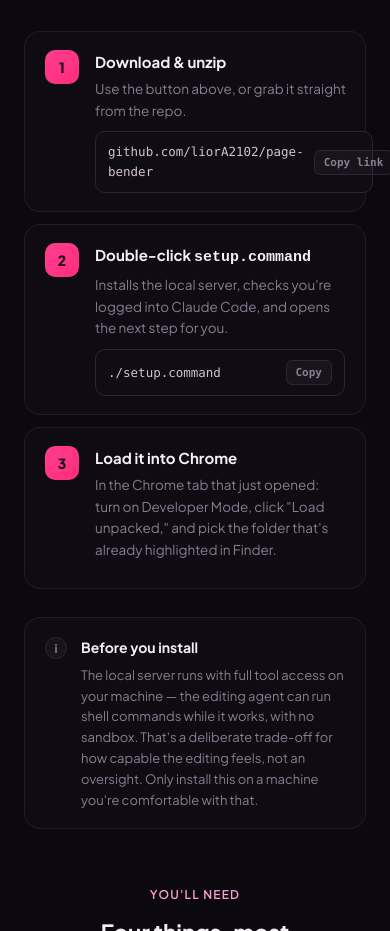
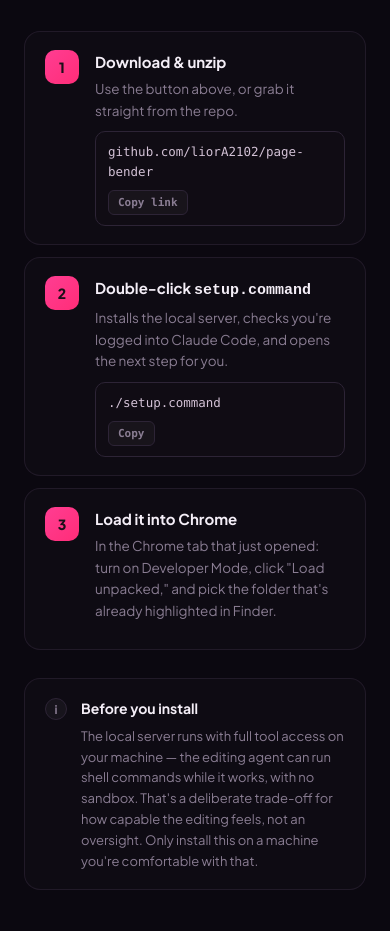
Before and after one commit to liorA2102/page-bender, a browser extension: page docs/index.html in a window 390 px wide. Shown: the part 2382-3313 px from the top of the page. Drawn offline with Linux system fonts and the light colour scheme.

Commit message:
Fix mobile overflow: let the copy-link/command rows wrap instead of overflowing on narrow screens

```diff
--- a/docs/index.html
+++ b/docs/index.html
@@ -318,9 +318,10 @@
   }
   .code {
     display: flex;
+    flex-wrap: wrap;
     align-items: center;
     justify-content: space-between;
-    gap: 10px;
+    gap: 8px 10px;
     background: var(--ink-2);
     border: 1px solid var(--border);
     border-radius: 10px;
@@ -329,6 +330,12 @@
     font-size: 12.5px;
     color: var(--text-dim);
   }
+  .code span {
+    min-width: 0;
+    overflow-wrap: anywhere;
+    flex: 1 1 180px;
+  }
+  .code button { flex: none; }
   .code button {
     font-family: inherit;
     font-size: 11px;
```
